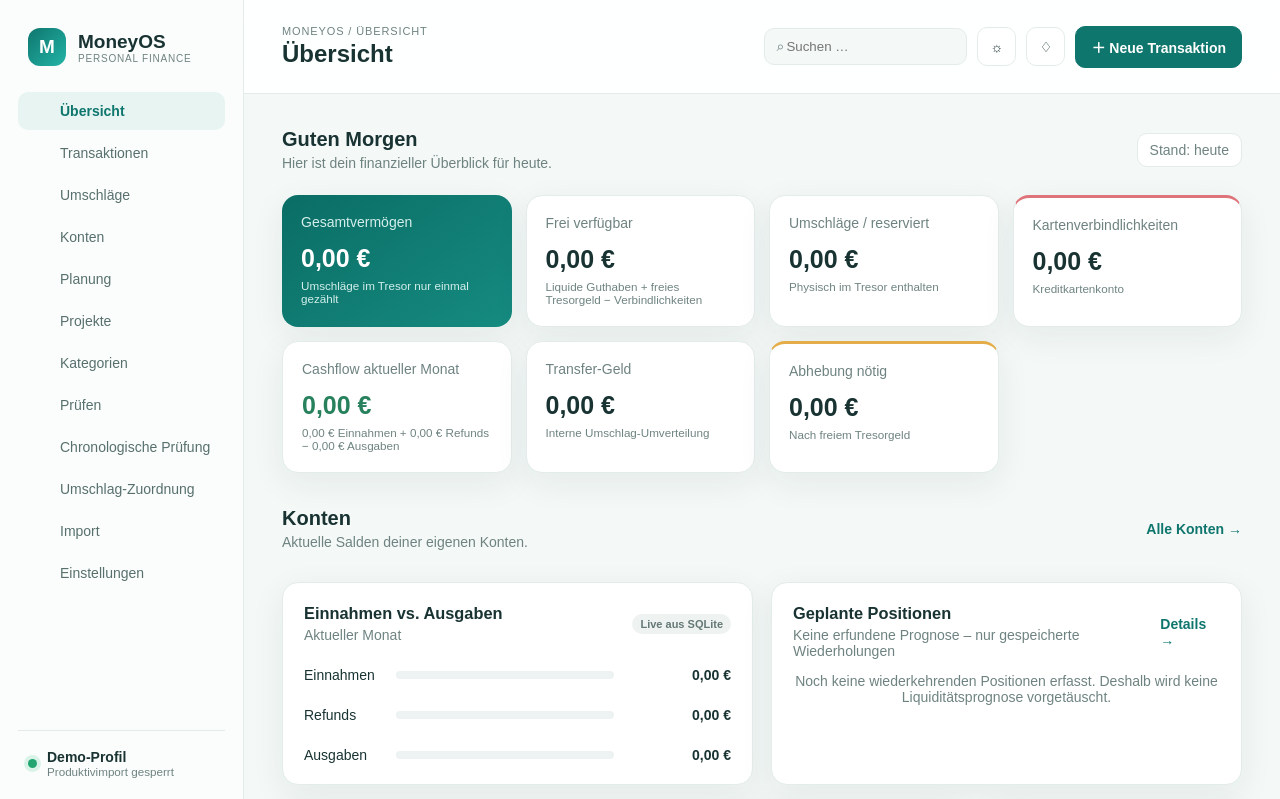
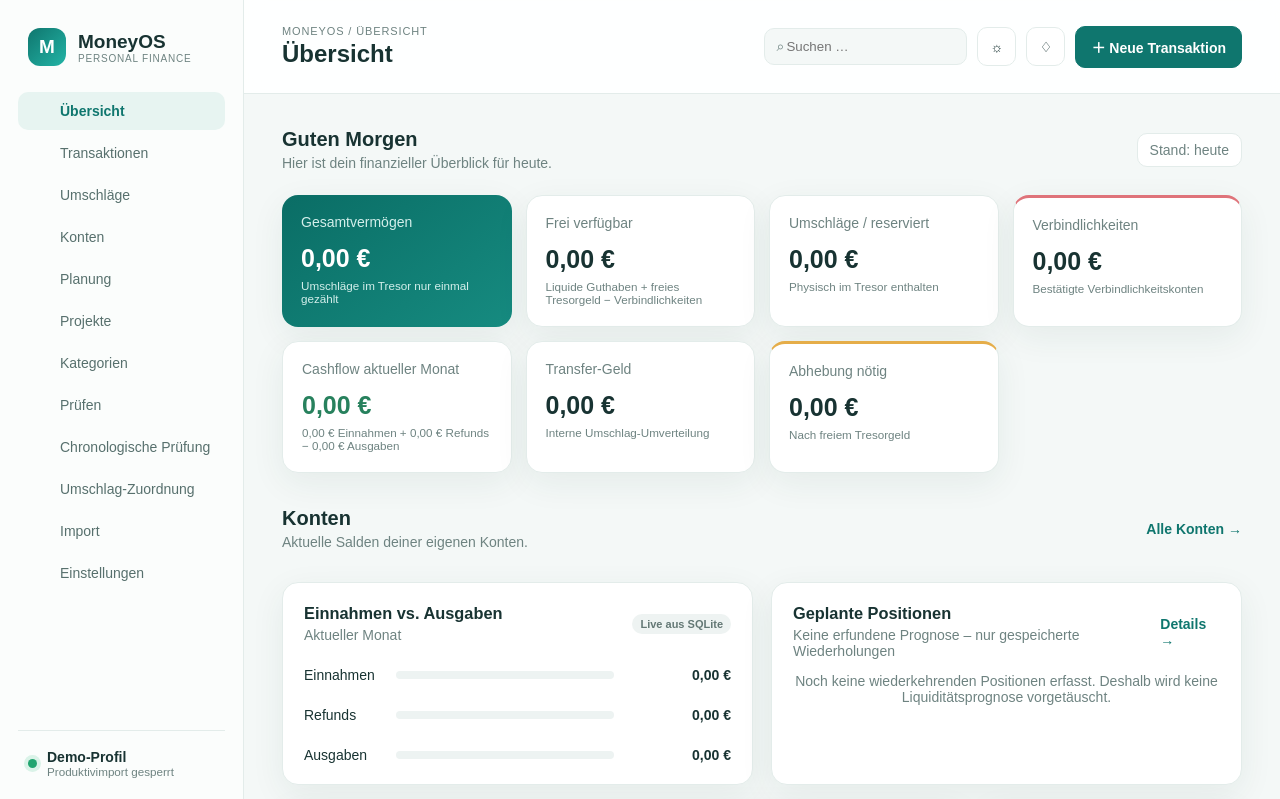
Before and after one commit to danielwauer-maker/moneyos, a FastAPI app: page / in a window 1280 px wide. Shown: the top 799 px of the page. Run offline with FastAPI, Linux system fonts and the light colour scheme; parts of the project's set-up code (start-up, migrations or seed data) failed here and were passed over.

Commit message:
fix(dashboard): label liability total accurately

```diff
--- a/app/web/templates/dashboard.html
+++ b/app/web/templates/dashboard.html
@@ -5,7 +5,7 @@
   <article class="kpi featured"><span>Gesamtvermögen{% if wealth_has_unknown %} teilweise{% endif %}</span><strong>{{ wealth|euro }}</strong><small>{% if wealth_has_unknown %}{{ unreconciled_active_count }} Konten noch nicht abgestimmt{% else %}Umschläge im Tresor nur einmal gezählt{% endif %}</small></article>
   <article class="kpi"><span>Frei verfügbar</span><strong>{{ free_available|euro if free_available is not none else 'Nicht abgestimmt' }}</strong><small>Liquide Guthaben + freies Tresorgeld − Verbindlichkeiten</small></article>
   <article class="kpi"><span>Umschläge / reserviert</span><strong>{{ reserved|euro }}</strong><small>Physisch im Tresor enthalten</small></article>
-  <article class="kpi negative"><span>Kartenverbindlichkeiten</span><strong>{{ card_liabilities|euro if card_liabilities is not none else 'Nicht abgestimmt' }}</strong><small>Kreditkartenkonto</small></article>
+  <article class="kpi negative"><span>Verbindlichkeiten</span><strong>{{ card_liabilities|euro if card_liabilities is not none else 'Nicht abgestimmt' }}</strong><small>Bestätigte Verbindlichkeitskonten</small></article>
   <article class="kpi"><span>Cashflow aktueller Monat</span><strong class="{% if cashflow < 0 %}red{% else %}green{% endif %}">{{ cashflow|euro }}</strong><small>{{ income|euro }} Einnahmen + {{ refunds|euro }} Refunds − {{ expenses|euro }} Ausgaben</small></article>
   <article class="kpi"><span>Transfer-Geld</span><strong>{{ reconciliation.transfer_money|euro }}</strong><small>Interne Umschlag-Umverteilung</small></article>
   <article class="kpi warning"><span>Abhebung nötig</span><strong>{{ reconciliation.bank_withdrawal_needed|euro }}</strong><small>Nach freiem Tresorgeld</small></article>
```
